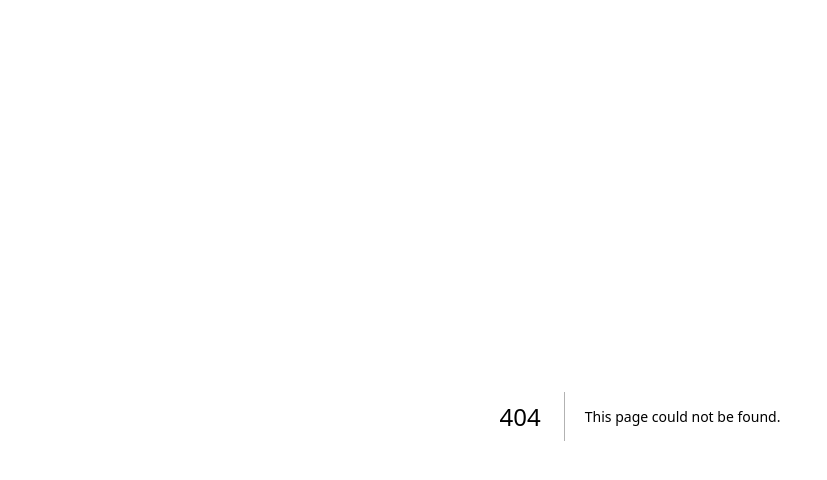
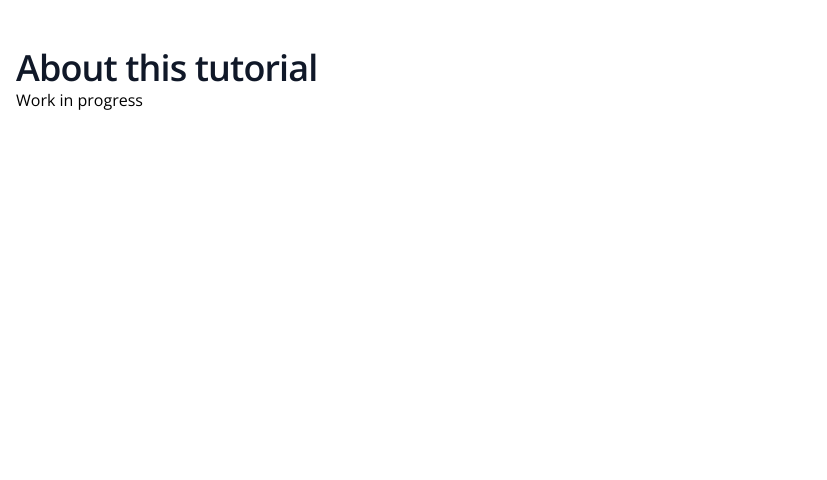
Before and after one commit to dchubarov/nextjs-blog-tutorial, a Next.js app: page /about in a window 1280 px wide. Before the commit this address had no page. Shown: the top 480 px of the page, without its empty margins (0-827 px from the left). Built offline with nearby package versions, Linux system fonts and the light colour scheme.

Commit message:
Add app-level 'About' page to track various routing aspects.

```diff
--- a/src/app/@breadcrumbs/blog/[...all]/page.tsx
+++ b/src/app/@breadcrumbs/blog/[...all]/page.tsx
@@ -11,7 +11,7 @@ export default async function BreadcrumbsSlot({
   const b = breadcrumbs(...all);
   if (b.length > 1 && b[1].pathname !== 'create') {
     const post = await getPost(b[1].pathname);
-    b[1].title = `${post.title} [${post.slug}]`;
+    b[1].title = post.title;
   }
 
   return <Breadcrumbs items={b} />;
--- /dev/null
+++ b/src/app/about/page.tsx
@@ -0,0 +1,9 @@
+import PageLayout from '@/components/page-layout';
+
+export default function AboutPage() {
+  return (
+    <PageLayout.Content title="About this tutorial">
+      Work in progress
+    </PageLayout.Content>
+  );
+}
--- a/src/app/page.tsx
+++ b/src/app/page.tsx
@@ -7,6 +7,9 @@ export default function Page() {
       <Button href="/blog" plain>
         Blog
       </Button>
+      <Button href="/about" plain>
+        About
+      </Button>
     </PageLayout.Content>
   );
 }
```
